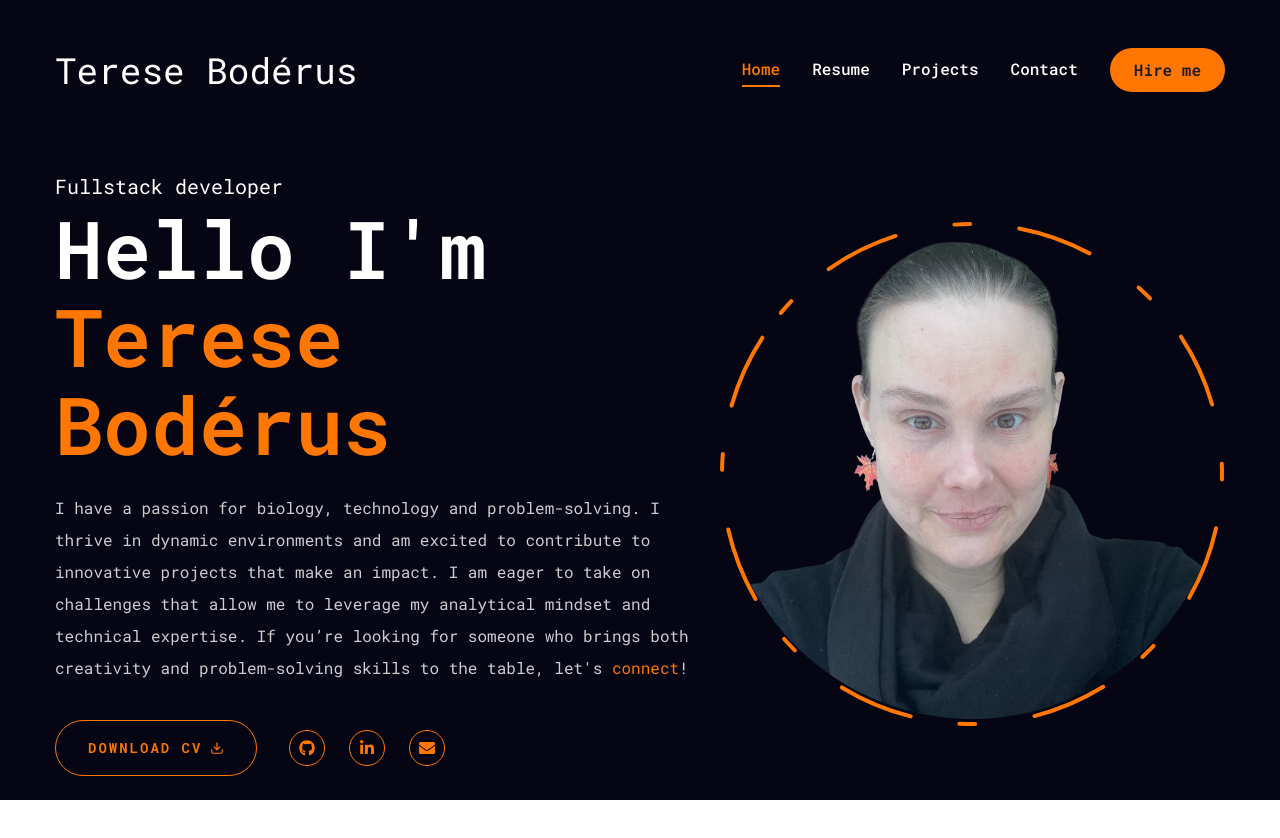
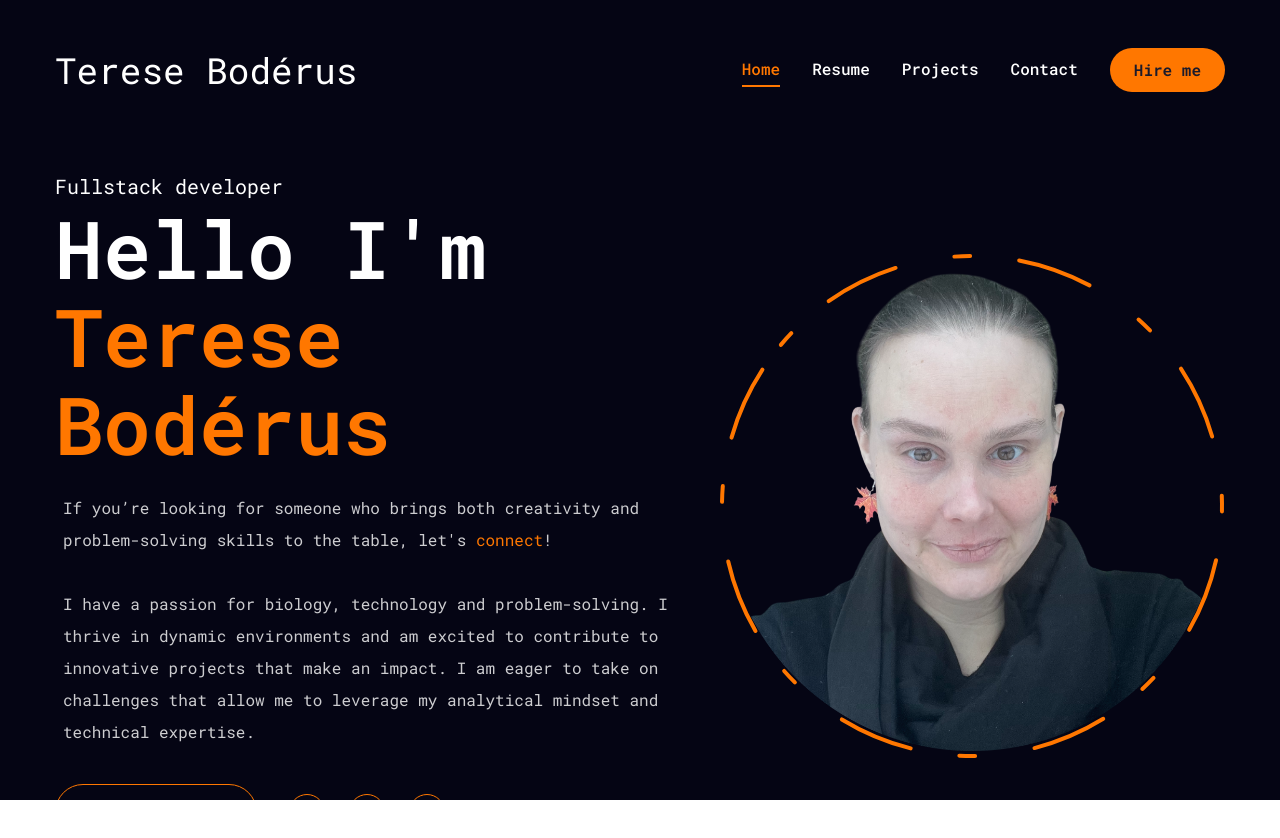
Before and after one commit to TereseBo/portfolio2, a Next.js app: page / in a window 1280 px wide. Shown: the top 838 px of the page. Built offline with nearby package versions, Linux system fonts and the light colour scheme.

Commit message:
Reorder of text on landing page

```diff
--- a/app/page.jsx
+++ b/app/page.jsx
@@ -17,11 +17,14 @@ export default function Home() {
               <br />
               <span className="text-accent">Terese Bodérus</span>
             </h1>
-            <p className="max-w[500px] mb-9 text-white/80">
+            <p className="max-w[500px] mb-9 mx-2 text-white/80">
+              If you’re looking for someone who brings both creativity and problem-solving
+              skills to the table, let's <Link className="text-accent" href="/contact">connect</Link>!
+              <br />
+          <br/>
               I have a passion for biology, technology and problem-solving. I thrive in dynamic environments and am excited
               to contribute to innovative projects that make an impact. I am eager to take on challenges that allow me to leverage
-              my analytical mindset and technical expertise. If you’re looking for someone who brings both creativity and problem-solving
-              skills to the table, let's <Link className="text-accent" href="/contact">connect</Link>!
+              my analytical mindset and technical expertise.
 
             </p>
             {/* Social links */}
```
